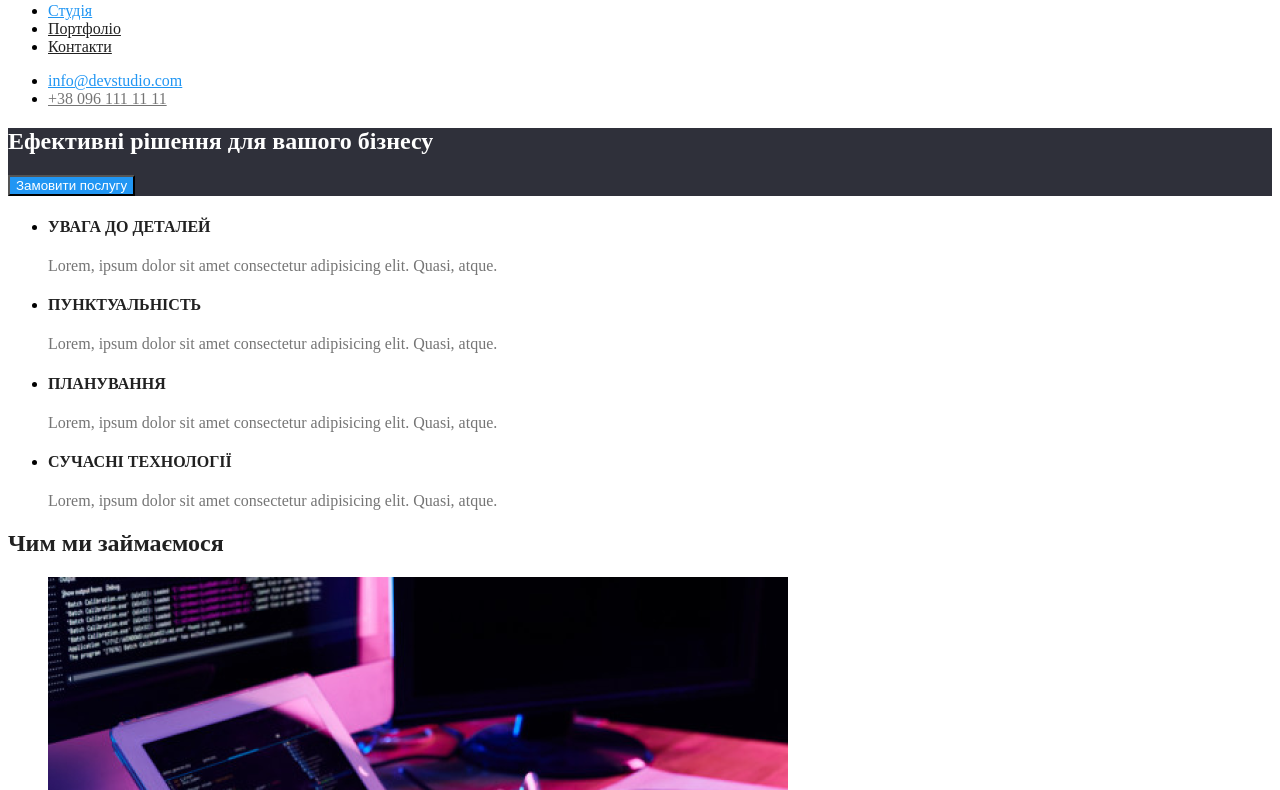
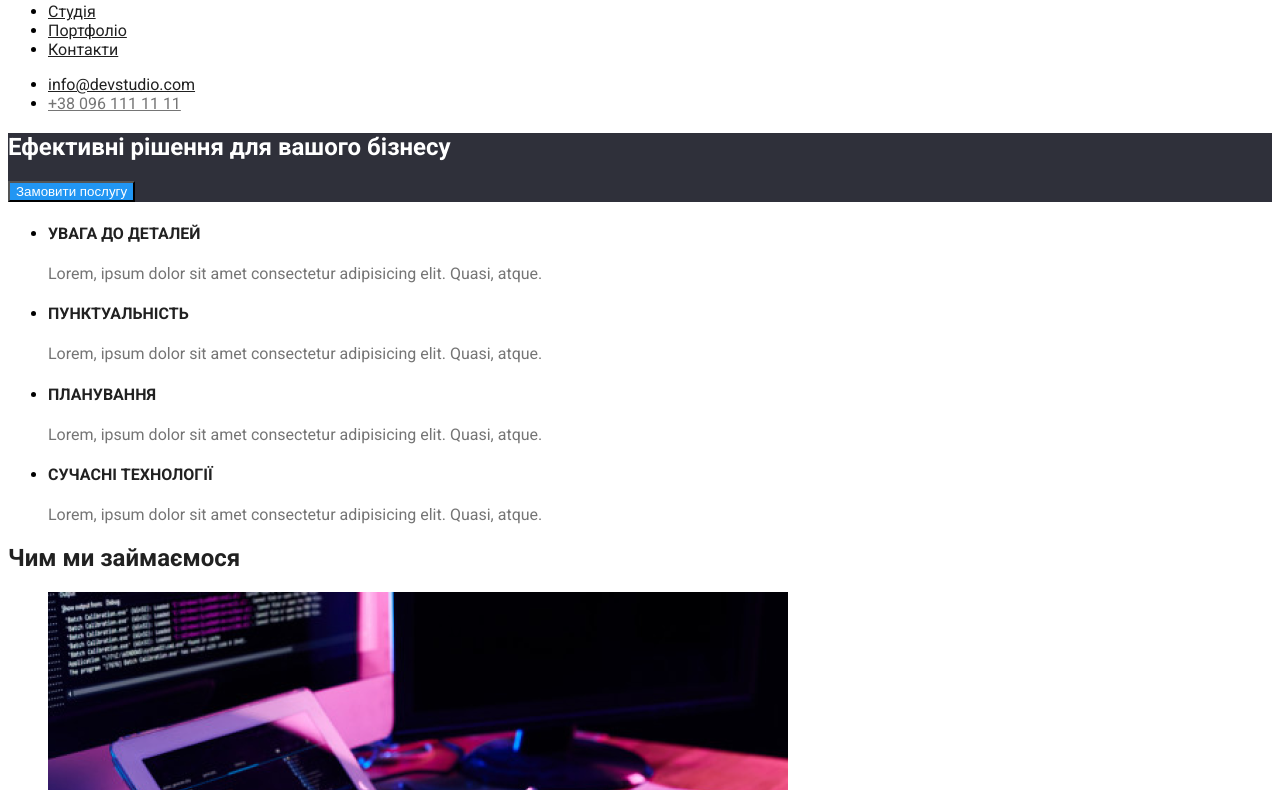
Before and after one commit to MaxUilanov09/Webstudio, a plain HTML site: page index.html in a window 1280 px wide. Shown: the part 57-847 px from the top of the page. Drawn offline with Linux system fonts and the light colour scheme.

Commit message:
Added fonts!

```diff
--- a/index.html
+++ b/index.html
@@ -4,18 +4,21 @@
     <meta charset="UTF-8">
     <meta name="viewport" content="width=device-width, initial-scale=1.0">
     <title>Document</title>
+    <link rel="preconnect" href="https://fonts.googleapis.com">
+    <link rel="preconnect" href="https://fonts.gstatic.com" crossorigin>
+    <link href="https://fonts.googleapis.com/css2?family=Raleway:ital,wght@0,100..900;1,100..900&family=Roboto:ital,wght@0,100;0,300;0,400;0,500;0,700;0,900;1,100;1,300;1,400;1,500;1,700;1,900&display=swap" rel="stylesheet">
     <link rel="stylesheet" href="./styles.css">
 </head>
 <body>
     <header>
         <a href="#"><h3>WebStudio</h3></a>
         <ul>
-            <li><a class="tapped-header-link" href="#">Студія</a></li>
-            <li><a class="untapped-header-link" href="#">Портфоліо</a></li>
-            <li><a class="untapped-header-link" href="#">Контакти</a></li>
+            <li><a class="header-link" href="#">Студія</a></li>
+            <li><a class="header-link" href="#">Портфоліо</a></li>
+            <li><a class="header-link" href="#">Контакти</a></li>
         </ul>
         <ul>
-            <li><a class="tapped-header-link" href="#">info@devstudio.com</a></li>
+            <li><a class="header-link" href="#">info@devstudio.com</a></li>
             <li><a class="plain-text-color" href="#">+38 096 111 11 11</a></li>
         </ul>
     </header>
--- a/styles.css
+++ b/styles.css
@@ -1,6 +1,6 @@
 :root{
     --title-text-color: #212121;
-    --mouse-targeted-object-color: #2196F3;
+    --mouse-hover-object-color: #2196F3;
     --p-text-color: #757575;
     --first-section-bg-color: #2F303A;
     --third-section-bg-color: #F5F4FA;
@@ -10,35 +10,43 @@
 
 /*I don't know how to do multicolored text for word 'WebStudio'*/
 
-p, .plain-text-color{
+body {
+    font-family: 'Roboto';
+}
+
+h3 {
+    font-family: 'Raleway';
+}
+
+p, .plain-text-color {
     color: var(--p-text-color);
 }
 
-.untapped-header-link, h2, h4{
+.header-link, h2, h4 {
     color: var(--title-text-color);
 }
 
-.tapped-header-link{
-    color:var(--mouse-targeted-object-color)
+.header-link:hover {
+    color:var(--mouse-hover-object-color)
 }
 
-.first-section, footer{
+.first-section, footer {
     background: var(--first-section-bg-color);
 }
 
-.third-section{
+.third-section {
     background: var(--third-section-bg-color);
 }
 
-.first-section > h1, .white-text{
+.first-section > h1, .white-text {
     color: var(--pure-white);
 }
 
-.first-section > button{
+.first-section > button {
     color: var(--pure-white);
-    background-color: var(--mouse-targeted-object-color);
+    background-color: var(--mouse-hover-object-color);
 }
 
-.unpure-white-text{
+.unpure-white-text {
     color: var(--sixty-percent-white);
 }
```
